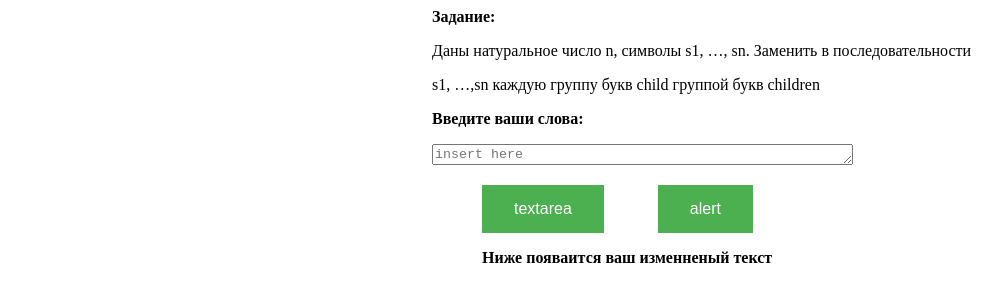
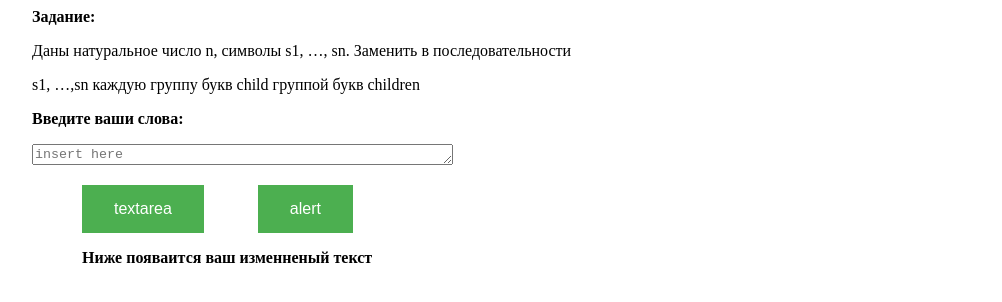
Before and after one commit to JohnKey3/Work17, a plain HTML site: page index.html in a window 1280 px wide. Shown: the whole page, without its empty margins (276-1278 px from the left). Drawn offline with Linux system fonts and the light colour scheme.

Commit message:
Update index.html
convert to notebook res

```diff
--- a/index.html
+++ b/index.html
@@ -60,7 +60,7 @@ button:hover{
 }
 
 .box{
-	margin-left: 700px;
+	margin-left: 300px;
 }
 .heh{
 	margin-left: 50px;
```
